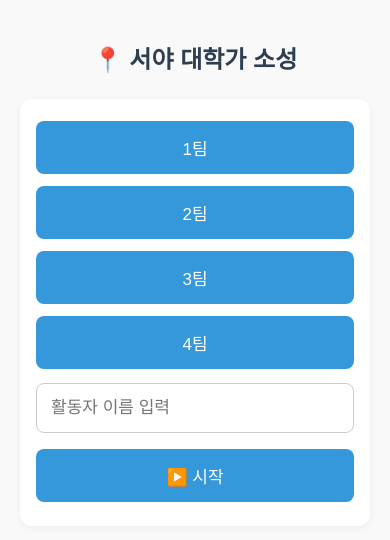
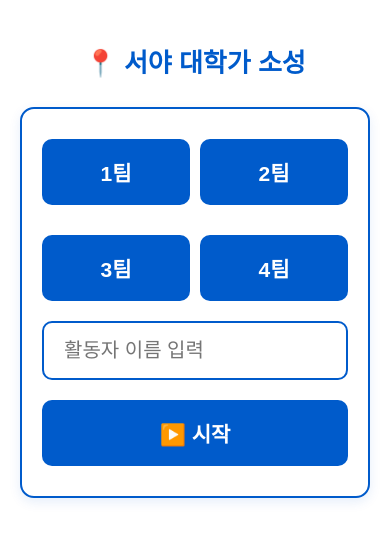
Before and after one commit to Serena-univ/heal_univ, a website: page index.html in a window 390 px wide. Drawn offline with Linux system fonts and the light colour scheme.

Commit message:
Update index.html

```diff
--- a/index.html
+++ b/index.html
@@ -8,51 +8,61 @@
       font-family: 'Apple SD Gothic Neo', sans-serif;
       margin: 0;
       padding: 20px;
-      background-color: #f9f9f9;
-      color: #333;
+      background-color: #ffffff;
+      color: #003366;
+      font-size: 20px;
     }
     h2 {
       text-align: center;
-      color: #2c3e50;
-      margin-bottom: 24px;
+      color: #005bcb;
+      font-size: 28px;
+      margin-bottom: 28px;
     }
     .section {
-      background: #fff;
-      border-radius: 12px;
-      padding: 16px;
-      margin-bottom: 20px;
-      box-shadow: 0 2px 8px rgba(0,0,0,0.05);
+      background: #ffffff;
+      border: 2px solid #005bcb;
+      border-radius: 14px;
+      padding: 20px;
+      margin-bottom: 24px;
+      box-shadow: 0 4px 12px rgba(0, 91, 203, 0.1);
     }
     button, select, input[type="text"], input[type="number"], textarea {
       width: 100%;
-      padding: 12px 16px;
-      font-size: 16px;
-      margin: 8px 0;
-      border: 1px solid #ccc;
-      border-radius: 8px;
+      padding: 16px 20px;
+      font-size: 20px;
+      margin: 10px 0;
+      border: 2px solid #005bcb;
+      border-radius: 10px;
+      background-color: #ffffff;
+      color: #003366;
       box-sizing: border-box;
     }
     button {
-      background-color: #3498db;
-      color: white;
+      background-color: #005bcb;
+      color: #ffffff;
       border: none;
+      font-weight: bold;
       cursor: pointer;
       transition: background 0.2s;
     }
     button:hover {
-      background-color: #2980b9;
+      background-color: #003f9e;
+    }
+    .button-group {
+      display: flex;
+      flex-wrap: wrap;
+      gap: 10px;
     }
     .button-group button {
-      width: 48%;
-      margin: 4px 1%;
+      flex: 1 1 48%;
     }
     .active-team {
-      background-color: #27ae60 !important;
+      background-color: #003f9e !important;
     }
     label {
-      font-weight: 600;
-      margin-top: 10px;
+      font-weight: bold;
       display: block;
+      margin-top: 12px;
     }
     #reportPopup {
       display: none;
@@ -60,35 +70,41 @@
       top: 20%;
       left: 50%;
       transform: translate(-50%, -20%);
-      background: #fff;
-      border: 1px solid #ccc;
-      padding: 20px;
-      box-shadow: 0 0 10px #aaa;
+      background: #ffffff;
+      border: 2px solid #005bcb;
+      padding: 24px;
+      box-shadow: 0 0 12px rgba(0, 91, 203, 0.3);
       z-index: 999;
       width: 90%;
-      max-width: 350px;
-      border-radius: 10px;
+      max-width: 400px;
+      border-radius: 12px;
     }
     #timerDisplay {
       font-weight: bold;
-      font-size: 20px;
-      color: #e67e22;
+      font-size: 24px;
+      color: #005bcb;
       text-align: center;
-      margin-bottom: 10px;
+      margin-bottom: 14px;
     }
     #liveReport {
-      font-size: 15px;
-      color: #555;
-      margin-top: 10px;
+      font-size: 18px;
+      color: #004080;
+      margin-top: 12px;
+    }
+    textarea {
+      resize: vertical;
+      min-height: 100px;
     }
     @media (max-width: 480px) {
-      button, select, input[type="text"], input[type="number"], textarea {
-        font-size: 17px;
-        padding: 14px;
+      body {
+        font-size: 21px;
       }
-      .button-group button {
-        width: 100%;
-        margin: 6px 0;
+      h2 {
+        font-size: 26px;
+      }
+      button, select, input, textarea {
+        font-size: 21px;
+        padding: 18px;
       }
     }
   </style>
@@ -115,7 +131,7 @@
       <span id="startTimeText">시작시간: - </span><br>
       활동자: <span id="participantName"></span><br>
       말걸기: <span id="liveTalk">0</span>, 스탑: <span id="liveStop">0</span>, 찾기: <span id="liveFind">0</span>
-      <button onclick="endTimer()" style="margin-top: 10px;">⏹ 종료</button>
+      <button onclick="endTimer()" style="margin-top: 12px;">⏹ 종료</button>
     </div>
   </div>
 
```
